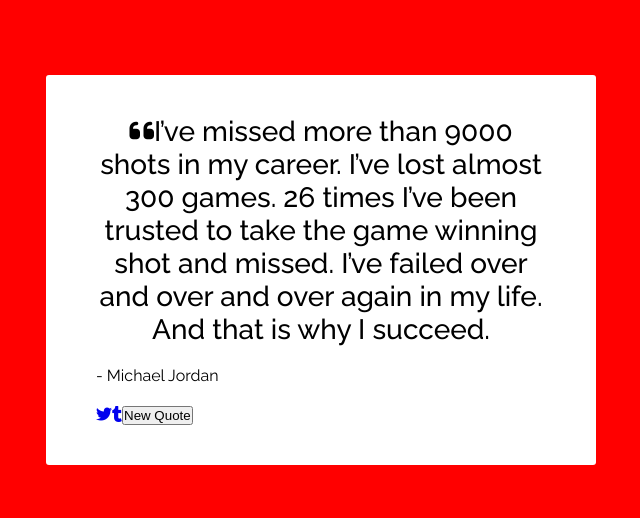
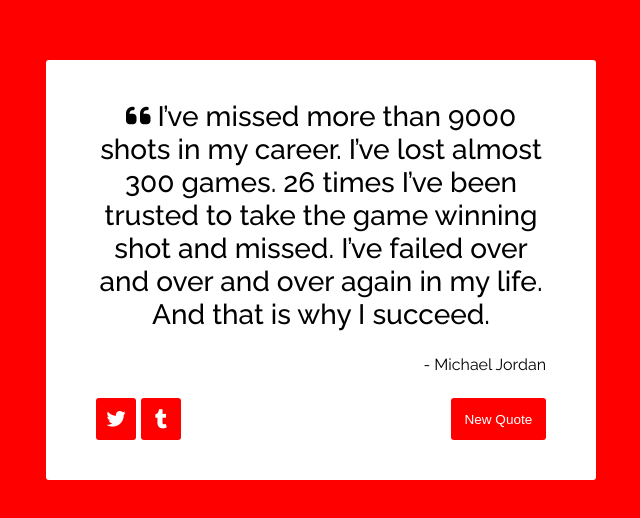
Before and after one commit to ringtho/quote-generator, a React (Create React App) app: page / in a window 1280 px wide. Shown: the part 130-648 px from the top of the page, without its empty margins (319-959 px from the left). Built offline with nearby package versions, Linux system fonts and the light colour scheme.

Commit message:
Fixed the buttons

```diff
--- a/src/QuoteBox.js
+++ b/src/QuoteBox.js
@@ -5,7 +5,7 @@ const QuoteBox = () => {
         <div className="wrapper">
             <div id="quote-box">
                 <p id="text">
-                    <i className="fa fa-quote-left"></i>I’ve missed more than 9000 shots in my career.
+                    <i className="fa fa-quote-left"></i> I’ve missed more than 9000 shots in my career.
                     I’ve lost almost 300 games. 26 times I’ve been
                     trusted to take the game winning shot and missed.
                     I’ve failed over and over and over again in my life.
@@ -15,13 +15,13 @@ const QuoteBox = () => {
                     - Michael Jordan
                 </p>
                 <div className="buttons">
-                    <a href="https://twitter.com/intent/tweet?hashtags=quotes&related=freecodecamp&text=%22Every%20child%20is%20an%20artist.%20%20The%20problem%20is%20how%20to%20remain%20an%20artist%20once%20he%20grows%20up.%22%20Pablo%20Picasso" id="tweet-quote">
+                    <a className="button" href="https://twitter.com/intent/tweet?hashtags=quotes&related=freecodecamp&text=%22Every%20child%20is%20an%20artist.%20%20The%20problem%20is%20how%20to%20remain%20an%20artist%20once%20he%20grows%20up.%22%20Pablo%20Picasso" id="tweet-quote">
                         <i className="fa-brands fa-twitter"></i>
                     </a>
-                    <a href="https://www.tumblr.com/login?redirect_to=https%3A%2F%2Fwww.tumblr.com%2Fwidgets%2Fshare%2Ftool%3Fposttype%3Dquote%26tags%3Dquotes%252Cfreecodecamp%26caption%3DPablo%2BPicasso%26content%3DEvery%2Bchild%2Bis%2Ban%2Bartist.%2B%2BThe%2Bproblem%2Bis%2Bhow%2Bto%2Bremain%2Ban%2Bartist%2Bonce%2Bhe%2Bgrows%2Bup.%26canonicalUrl%3Dhttps%253A%252F%252Fwww.tumblr.com%252Fbuttons%26shareSource%3Dtumblr_share_button">
+                    <a className="button" id="tumblr-quote" href="https://www.tumblr.com/login?redirect_to=https%3A%2F%2Fwww.tumblr.com%2Fwidgets%2Fshare%2Ftool%3Fposttype%3Dquote%26tags%3Dquotes%252Cfreecodecamp%26caption%3DPablo%2BPicasso%26content%3DEvery%2Bchild%2Bis%2Ban%2Bartist.%2B%2BThe%2Bproblem%2Bis%2Bhow%2Bto%2Bremain%2Ban%2Bartist%2Bonce%2Bhe%2Bgrows%2Bup.%26canonicalUrl%3Dhttps%253A%252F%252Fwww.tumblr.com%252Fbuttons%26shareSource%3Dtumblr_share_button">
                         <i className="fa-brands fa-tumblr"></i>
                     </a>
-                    <button id="new-quote">New Quote</button>
+                    <button id="new-quote" className="button">New Quote</button>
                 </div>
 
             </div>
--- a/src/my-sass.scss
+++ b/src/my-sass.scss
@@ -32,7 +32,8 @@
 }
 
 #author {
-    @include text-style(1em, 400)
+    @include text-style(1em, 400);
+    align-self: flex-end;
 }
 
 #quote-box {
@@ -42,5 +43,38 @@
     background-color: #FFFFFF;
     display: flex;
     flex-direction: column;
-    gap: 20px;
+    gap: 1.5em;
 }
+
+.buttons {
+    display: flex;
+}
+
+.button {
+    background-color: red;
+    padding: 0.5em;
+    font-size: 1.2em;
+    border: none;
+    color: #FFFFFF;
+    border-radius: 3px;
+    text-align: center;
+}
+
+#tweet-quote,
+#tumblr-quote {
+    width: 40px;
+}
+
+#tweet-quote {
+    margin-right: 5px;
+}
+
+#new-quote {
+    margin-left: auto;
+    font-size: 0.85em;
+    padding: 0.5em 1em;
+}
+
+.button:hover {
+    cursor: pointer;
+}
```
